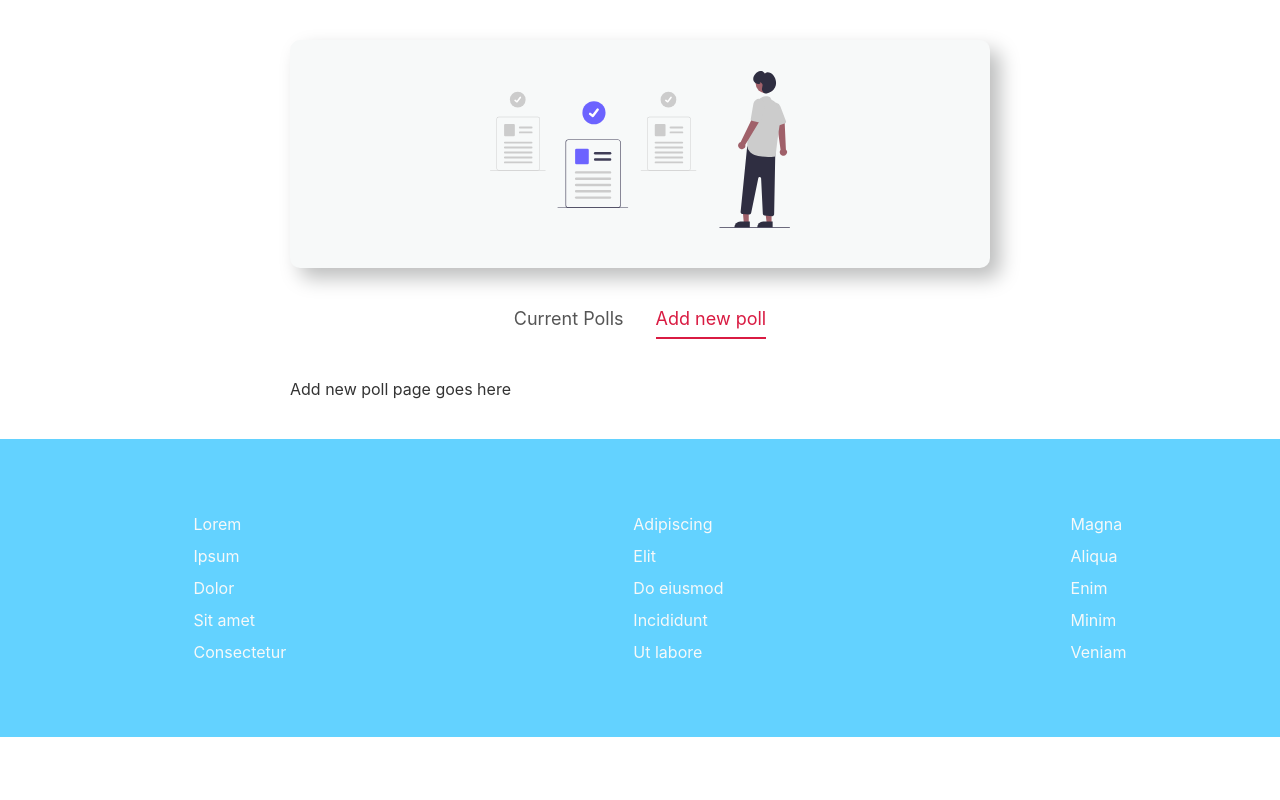
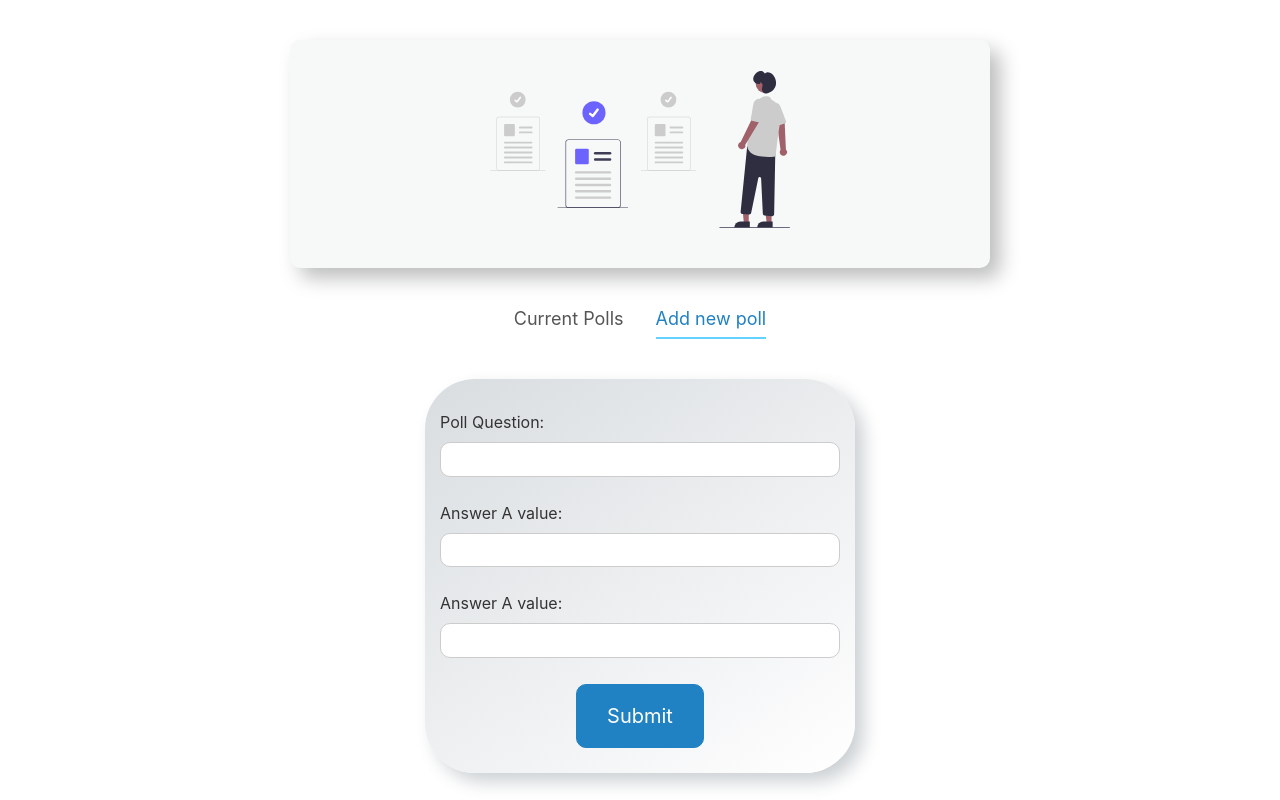
Before and after one commit to omonmunduz/Svelte-votingPolls, a Svelte app: page / in a window 1280 px wide. Both pictures are taken after a click on the item "Add new poll". Shown: the top 800 px of the page. Built offline with nearby package versions, Linux system fonts and the light colour scheme.

Commit message:
SPA feature and form added

```diff
--- a/src/App.svelte
+++ b/src/App.svelte
@@ -2,6 +2,7 @@
 	import Header from './components/Header.svelte';
 	import Footer from './components/Footer.svelte';
 	import Tabs from './shared/Tabs.svelte';
+	import NewPollForm from './components/NewPollForm.svelte';
 
 	let items = ["Current Polls", "Add new poll"];
 	let activeItem = "Current Polls";
@@ -17,7 +18,7 @@
 		{#if activeItem === "Current Polls"}
 			<p>Current Polls Page goes here</p>
 		{:else if activeItem === "Add new poll"}
-			<p>Add new poll page goes here</p>
+			<NewPollForm />
 		{/if}
 
 </main>
--- a/src/components/Header.svelte
+++ b/src/components/Header.svelte
@@ -2,6 +2,7 @@
     <h1>
         <img src="/images/docs.svg" alt="Website logo">
     </h1>
+
 </header>
 
 <style>
--- /dev/null
+++ b/src/components/NewPollForm.svelte
@@ -0,0 +1,50 @@
+<script>
+    import Button from '../shared/Button.svelte';
+    let fields = {question:'', answerA:'', answerB:''}
+
+    function handleSubmit() {
+        console.log(fields)
+    }
+</script>
+
+
+<form on:submit|preventDefault={handleSubmit}>
+    <div class="input-field">
+        <label for="question">Poll Question: </label>
+        <input type="text" id="question" bind:value={fields.question}>
+    </div>
+     <div class="input-field">
+        <label for="answerA">Answer A value: </label>
+        <input type="text" id="answerA" bind:value={fields.answerA}>
+    </div>
+     <div class="input-field">
+        <label for="answerB">Answer A value: </label>
+        <input type="text" id="answerB" bind:value={fields.answerB}>
+    </div>
+    <Button> Submit </Button>
+</form>
+
+
+<style>
+    form {
+        width: 400px;
+        text-align: center;
+        margin: 0 auto;
+        padding: 15px;
+        border-radius: 50px;
+        background: linear-gradient(145deg, #d9dde0, #ffffff);
+        box-shadow:  9px 9px 18px #cdd1d4,
+                    -9px -9px 18px #ffffff;
+    }
+    .input-field {
+        margin: 18px auto;
+    }
+    input {
+        width: 100%;
+        border-radius: 10px;
+    }
+    label {
+        margin: 10px auto;
+        text-align: left;
+    }
+</style>
--- /dev/null
+++ b/src/shared/Button.svelte
@@ -0,0 +1,24 @@
+<button>
+    <slot></slot>
+</button>
+
+<style>
+	button {
+		height: 4rem;
+		width: 8rem;
+		background-color: #2081C3;
+        border-color: #2081C3;
+        border-radius: 10px;
+        cursor: pointer;
+		color: #ffffff;
+		font-size: 1.25rem;
+		background-image: linear-gradient(45deg, #63D2FF 50%, transparent 50%);
+		background-position: 100%;
+		background-size: 400%;
+		transition: background 300ms ease-in-out;
+	}
+	button:hover {
+		background-position: 0;
+		color: #fff;
+	}
+</style>
--- a/src/shared/Tabs.svelte
+++ b/src/shared/Tabs.svelte
@@ -33,8 +33,8 @@ import {createEventDispatcher} from "svelte";
     cursor: pointer;
   }
   .active{
-    color: #d91b42;
-    border-bottom: 2px solid #d91b42;
+    color: #2081C3;
+    border-bottom: 2px solid #63D2FF;
     padding-bottom: 8px;
   }
 </style>
```
